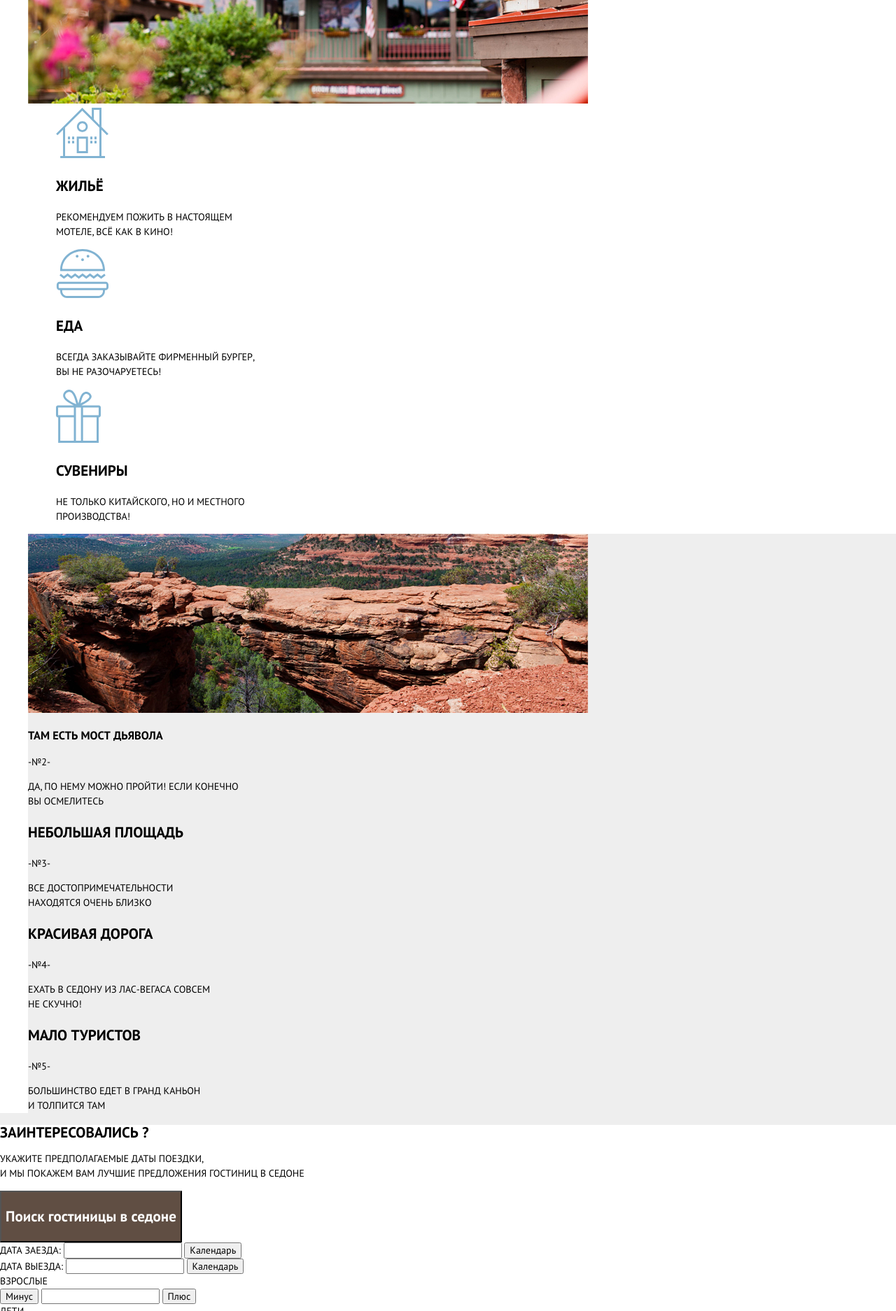
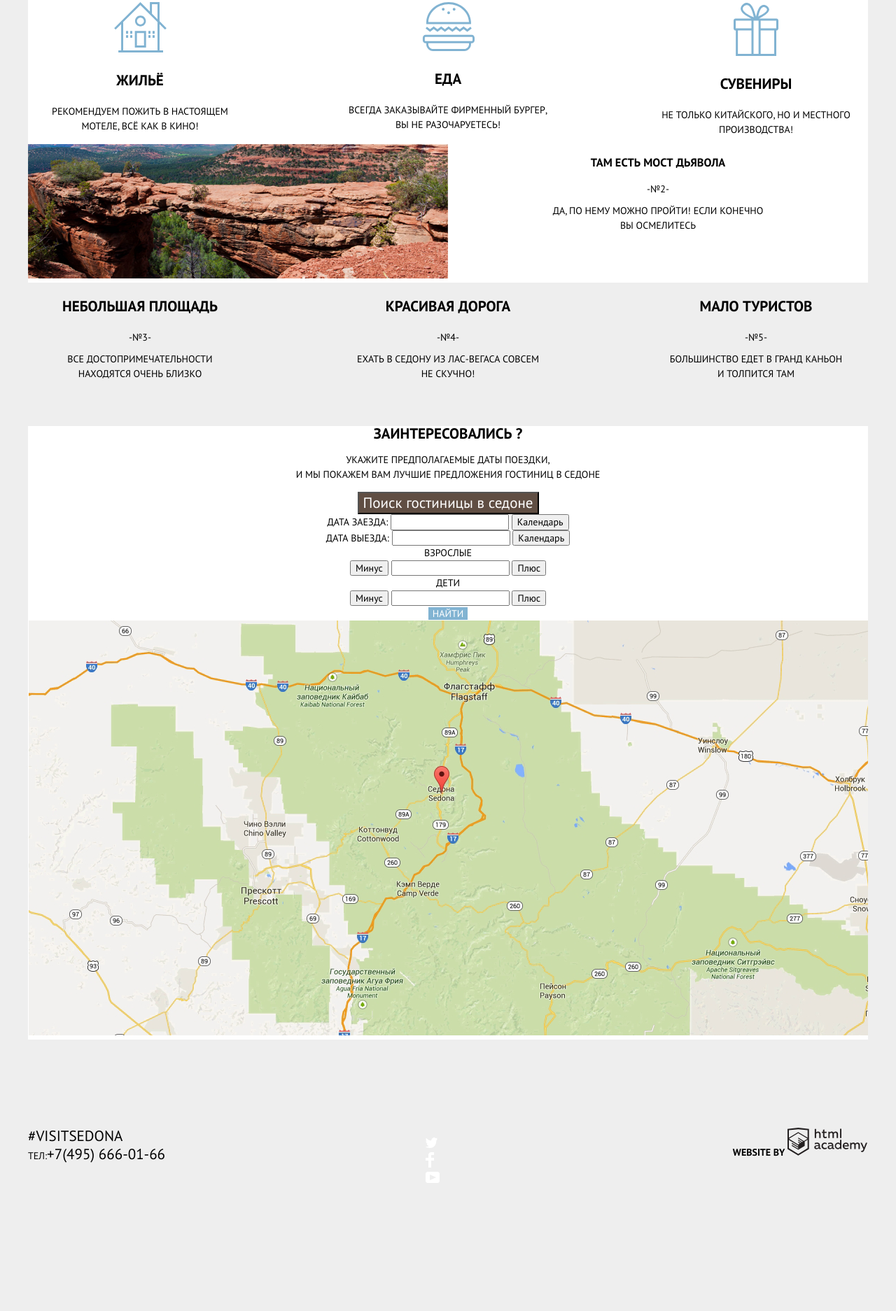
Before and after one commit to AlexandrKhorosh/1669351-sedona-30, a plain HTML site: page index.html in a window 1280 px wide. Shown: the part 926-2800 px from the top of the page at 70% size. After the commit the page ends 2697 px from the top, so only its background shows below. Drawn offline with Linux system fonts and the light colour scheme.

Commit message:
Сетка на гридах для главной страницы

```diff
--- a/css/style.css
+++ b/css/style.css
@@ -29,9 +29,14 @@ body {
   color: var(--basick-brown);
   text-transform: uppercase;
   background-color: var(--basic-light-gray);
+
+  min-height: 100%;
+  display: grid;
+  grid-template-rows: min-content 1fr min-content;
+  align-content: start;
 }
 
-.logo-background {
+.header-background {
   background-image: url("../img/background.jpg");
   background-position: top center;
   background-repeat: no-repeat;
@@ -46,15 +51,42 @@ img {
   height: auto;
 }
 
+/* Grid */
+
+.page {
+  height: 100%;
+}
+
 /* Main header */
 
 .main-header {
   background-color: var(--basic-white);
+  margin-bottom: 70px;
+}
+
+/* Logo */
+
+.main-header-logo {
+  order: 1;
+  justify-self: center;
+}
+
+.main-header-bar {
+  background-color: var(--basic-white);
+}
+
+.main-navigation-wrapper {
+  display: grid;
+  grid-template-columns: 1fr min-content;
+  width: 1200px;
+  margin: 0 auto;
+  padding: 0 10px;
 }
 
 /* Main navigation */
 
 .main-navigation {
+  display: grid;
   font-size: 14px;
   line-height: 26px;
   color: var(--basic-black);
@@ -63,12 +95,48 @@ img {
 /* Site Navigation */
 
 .site-navigation {
+  margin: 0;
+  padding: 0;
   list-style: none;
 }
 
 .site-navigation a {
   color: var(--basic-black);
 }
+
+/* Container */
+
+.container {
+  width: 1200px;
+  margin: 0 auto;
+  padding: 0 10px;
+}
+
+/* Causes */
+
+.main-title-causes {
+  margin-bottom: 54px;
+}
+
+.causes-list-columns {
+  display: grid;
+  grid-template-columns: 1fr 1fr 1fr;
+  column-gap: 120px;
+}
+
+.causes-item p {
+  margin: 10px;
+}
+
+.causes-item {
+  text-align: center;
+}
+
+.box-causes {
+  display: grid;
+  grid-template-columns: 1fr 1fr;
+}
+
 
 /* Button */
 
@@ -119,24 +187,39 @@ img {
 
 /* Main */
 
-.main-title,
-.search-hotels,
+.main-header,
+.main-title-causes,
+.search-hotels-heading,
 .box-sorting,
 .box-hotel {
   background-color: var(--basic-white);
 }
 
-.causes-last {
+.box-causes-gray {
   background-color: var(--basic-light-gray);
 }
 
-.causes-list {
+.causes-list-columns,
+.causes-list,
+.sorting-list {
+  margin: 0;
+  padding: 0;
+  list-style: none;
+}
+
+.title div,
+.sorting div {
   list-style: none;
 }
 
 .title {
   font-size: 21px;
   line-height: 26px;
+}
+
+.main-title,
+.search-hotels-heading {
+  text-align: center;
 }
 
 .button-box-search-hotels {
@@ -150,31 +233,84 @@ img {
   background-color: var(--basic-dark-brown);
 }
 
-.form-settings {
+.main-form-settings {
   background-image: url("../img/background2.jpg");
   background-position: top center;
   background-repeat: no-repeat;
 }
 
+.form-settings {
+  display: grid;
+  grid-template-columns: 1fr 1fr 1fr;
+  color: var(--basic-white);
+}
+
+.box-sorting {
+  grid-column: 1 / -1;
+  margin-bottom: 40px;
+}
+
+.hotels {
+  display: grid;
+  grid-template-columns: 1fr 1fr 1fr;
+}
+
+.image-hotel {
+  margin: 30px;
+  margin-left: 73px;
+}
+
+.hotel-information {
+  margin: 0;
+  padding: 0;
+}
+
+.box-popularity {
+  margin: 30px;
+  line-height: 50px;
+  justify-self: end;
+}
+
 /* Footer */
 
-.footer-hashtag,
-.footer-phone-main {
+.footer-contacts a {
   font-size: 21px;
   line-height: 26px;
   color: var(--basic-black);
+}
+
+.main-footer {
+  padding: 60px 0;
+  margin-top: 65px;
+}
+
+.main-footer .container {
+  display: grid;
+  grid-template-columns: 1fr 1fr 1fr;
+}
+
+.footer-contacts {
+  margin: 0;
+  width: 320px;
 }
 
 .footer-phone {
   color: var(--basic-black);
 }
 
-.footer-social {
-  text-align: center;
+.footer-social-list {
+  width: 145px;
+  justify-self: center;
 }
 
-.footer-social ul {
+.footer-social-list ul {
   list-style: none;
+}
+
+.footer-copyright {
+  max-width: 200px;
+  margin: 0;
+  justify-self: end;
 }
 
 .button-copyright:hover,
--- a/index.html
+++ b/index.html
@@ -1,5 +1,5 @@
 <!DOCTYPE html>
-<html lang="ru">
+<html class="page" lang="en">
 
 <head>
   <meta charset="UTF-8">
@@ -18,10 +18,12 @@
 <body>
 
   <header class="main-header">
+    <nav class="main-navigation">
       <a class="main-header-logo" href="index.html">
         <img src="img/logo.svg" width="138" height="70" alt="Логотип Седона">
       </a>
-    <nav class="main-navigation">
+      <div class="main-header-bar">
+        <div class="main-navigation-wrapper">
           <ul class="site-navigation">
             <li>
               <a href="index.html">Информация</a>
@@ -36,21 +38,23 @@
               <a href="hotels.html">Гостиницы</a>
             </li>
           </ul>
+        </div>
+      </div>
     </nav>
+  </header>
 
-  </header>
   <main class="container">
-    <div class="logo-background">
+    <div class="header-background">
       <img src="img/welcome.svg" width="457" height="351" alt="Welcome">
     </div>
-    <section class="main-title">
-      <div>
+    <section class="main-title-causes">
+      <div class="main-title">
         <h2 class="title">Седона — небольшой городок в Аризоне,<br> заслуживающий большего!</h2>
         <p>Рассмотрим 5 причин, по которым Седона круче, чем гранд каньон!</p>
       </div>
       <section class="causes">
         <ul class="causes-list">
-          <li>
+          <li class="causes-item">
             <section class="box-causes">
               <div class="causes-item-blue">
                 <h3>Настоящий городок</h3>
@@ -61,7 +65,8 @@
                 <img src="img/building.jpg" width="800" height="256" alt="building">
               </div>
             </section>
-            <ul class="causes-list">
+            <section class="three-causes">
+              <ul class="causes-list-columns">
                 <li class="causes-item">
                   <img src="img/icons/icon-house.svg" width="75" height="72" alt="house">
                   <h3 class="title">Жильё</h3>
@@ -78,10 +83,9 @@
                   <p>Не только китайского, но и местного <br>производства!</p>
                 </li>
               </ul>
+            </section>
           </li>
-
-          <section class="causes-last">
-            <li>
+          <li class="causes-item">
             <section class="box-causes">
               <div class="causes-image-canyon">
                 <img src="img/canyon.jpg" width="800" height="256" alt="canyon">
@@ -93,6 +97,9 @@
               </div>
             </section>
           </li>
+          <li class="causes-item">
+            <section class="box-causes-gray">
+              <ul class="causes-list-columns">
                 <li class="causes-item">
                   <h3 class="title">Небольшая площадь</h3>
                   <p>-№3-</p>
@@ -108,21 +115,23 @@
                   <p>-№5-</p>
                   <p>большинство едет в гранд каньон <br>и толпится там</p>
                 </li>
+              </ul>
             </section>
+          </li>
         </ul>
       </section>
     </section>
 
-    <section class="search-hotels">
+    <section class="search-hotels-heading">
+      <div class="interested-date">
         <h2 class="title-interested">Заинтересовались ?</h2>
-      <p>Укажите предполагаемые даты поездки,<br>и мы покажем вам лучшие предложения гостиниц в
-        седоне
-      </p>
+        <p>Укажите предполагаемые даты поездки,<br>и мы покажем вам лучшие предложения гостиниц в седоне</p>
+      </div>
       <div class="box-search-hotels">
         <button class="button-box-search-hotels">
-          <h3 class="title">Поиск гостиницы в седоне</h3>
+          <span class="title">Поиск гостиницы в седоне</span>
         </button>
-        <div>
+        <div class="box-booking">
           <div class="box-date">
             <label for="from">Дата заезда:</label>
             <input type="text" id="from">
@@ -152,24 +161,21 @@
           <button class="button-submit" type="submit">Найти</button>
         </div>
       </div>
-      <div>
-        <img src="img/map.png" width="1199" height="594" alt="map">
+      <div class="map-image">
+        <img class="map" src="img/map.png" width="1199" height="594" alt="map">
       </div>
     </section>
   </main>
 
   <footer class="main-footer">
-    <section class="container">
-      <div class="footer-contacts">
-        <div>
-          <a class="footer-hashtag" href="https://www.instagram.com/htmlacademy">#Visitsedona</a>
-        </div>
-        <div class="footer-phone-main">
+    <div class="container">
+      <section class="footer-contacts">
+        <a class="footer-hashtag" href="https://www.instagram.com/htmlacademy">#Visitsedona</a><br>
         ТЕЛ:<a class="footer-phone" href="tel:+74956660166">+7(495) 666-01-66</a>
-        </div>
-        <div class="footer-social">
-          <ul>
-            <li>
+      </section>
+      <section class="footer-social-list">
+        <ul class="social-list">
+          <li class="social-item">
             <a class="social-button" href="https://twitter.com/htmlacademy_ru"><img src="img/icons/twitter-icon.svg"
                 width="17" height="17" alt="twitter"></a>
           </li>
@@ -182,15 +188,15 @@
                 src="img/icons/youtube-icon.svg" width="20" height="16" alt="youtube"></a>
           </li>
         </ul>
-        </div>
-        <div class="footer-copyright">
-          <p>Website by</p>
+      </section>
+      <p class="footer-copyright">
+        <b>website by</b>
         <a class="button-copyright" href="https://htmlacademy.ru"><img src="img/logo-htmlacademy.svg" width="115"
             height="41" alt="Логотип Html Academy"></a>
+      </p>
     </div>
-      </div>
-    </section>
   </footer>
+
 </body>
 
 </html>
```
Lines whose indentation alone changed are shown as unchanged.
